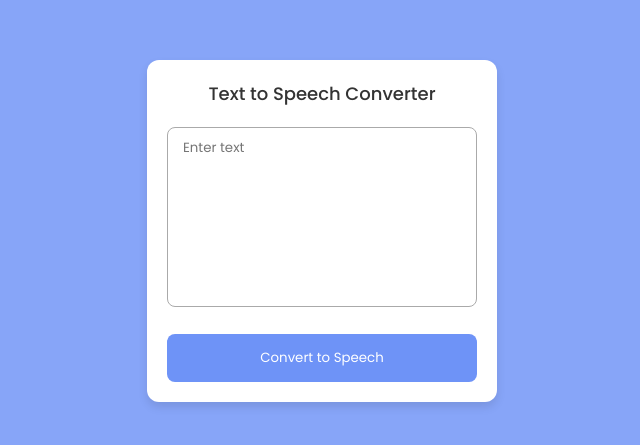
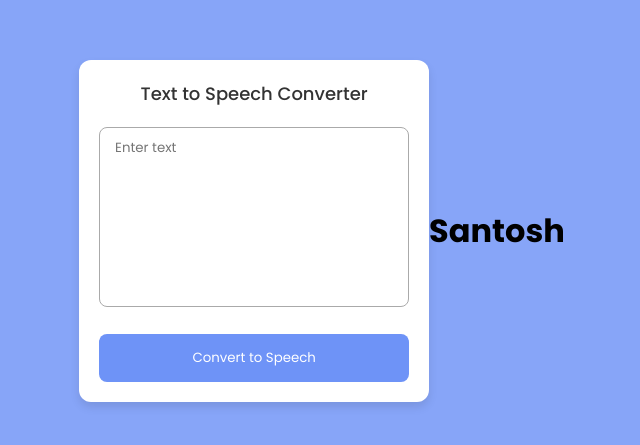
Before and after one commit to RakshithaN2002/text-to-voice, a plain HTML site: page index.html in a window 1280 px wide. Shown: the part 169-614 px from the top of the page, without its empty margins (318-958 px from the left). Drawn offline with Linux system fonts and the light colour scheme.

Commit message:
added team name

```diff
--- a/index.html
+++ b/index.html
@@ -15,6 +15,10 @@
       <button>Convert to Speech</button>
     </div>
 
+    <div>
+      <h1>Santosh</h1>
+    </div>
+
     <script src="script.js" defer></script>
   </body>
 </html>
```
